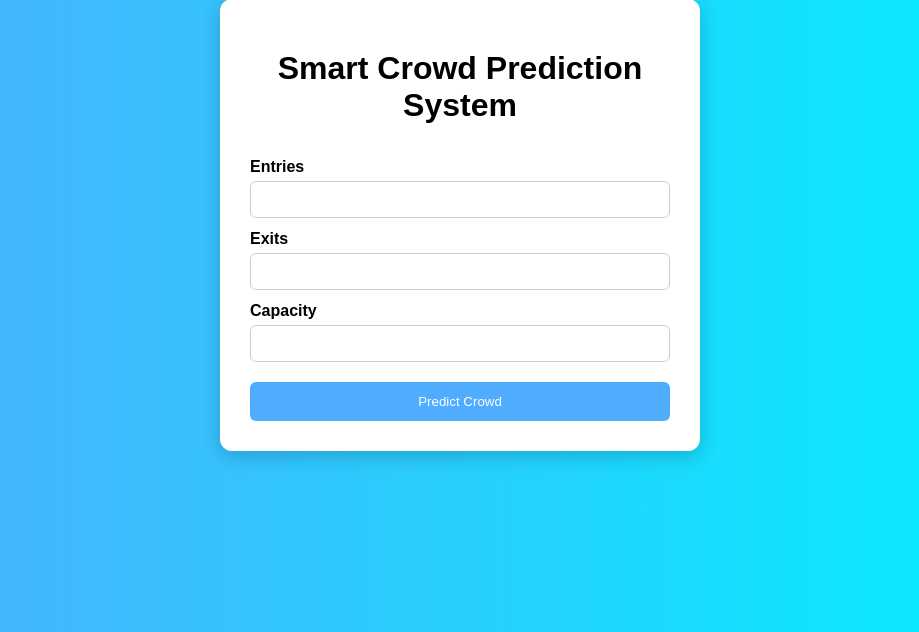
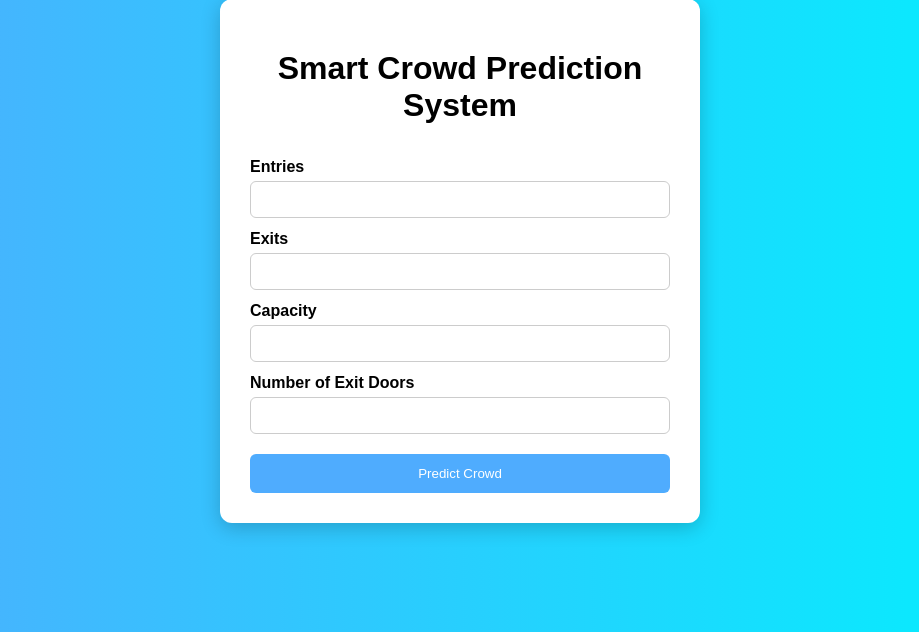
Before and after one commit to marycarmelniya-ctrl/smart-crowd-prediction, a Flask app: page / in a window 1280 px wide. Shown: the part 61-693 px from the top of the page, without its empty margins (180-1099 px from the left). Run offline with Flask 3, Linux system fonts and the light colour scheme.

Commit message:
Added exit doors input for Phase 2

```diff
--- a/templates/index.html
+++ b/templates/index.html
@@ -19,6 +19,9 @@
 
         <label>Capacity</label>
         <input type="number" name="capacity" required>
+
+	<label>Number of Exit Doors</label>
+	<input type="number" name="exit_doors" required>
 
         <button type="submit">Predict Crowd</button>
     </form>
```
Also changed, not shown: script.js (added).
